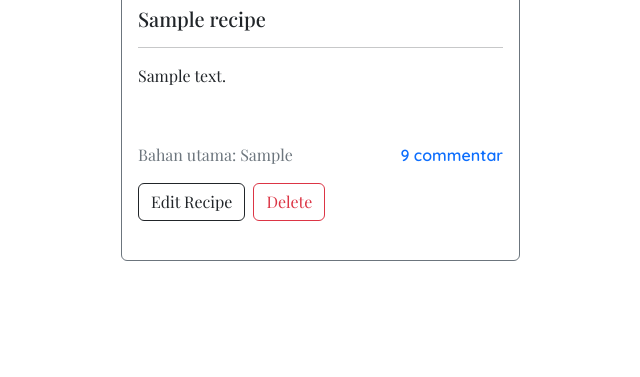
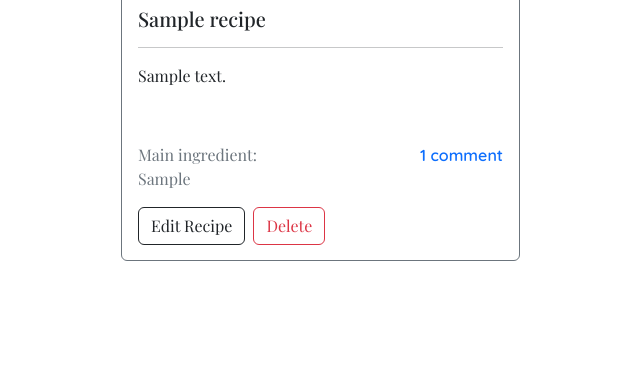
Before and after one commit to nikita74939/FinalProject, a PHP site: page /profil.php in a window 1280 px wide. Shown: the part 868-1245 px from the top of the page, without its empty margins (141-781 px from the left). Run offline with PHP 8.4, Linux system fonts and the light colour scheme; the visitor is signed in with stand-in values (Sample User, id 1); tables that the repository leaves empty or names only in its code hold one stand-in row (values such as "Sample post"); grey boxes marked "Sample" are stand-in pictures; some libraries are stand-ins or nearby versions; some web fonts are replaced.

Commit message:
kayaknya udah fix deh

```diff
--- a/profil.php
+++ b/profil.php
@@ -148,7 +148,33 @@ if ($query) {
                         <?php
                         $query = mysqli_query($conn, "select * from recipes where user_id ='$id'");
 
-                        while ($data = mysqli_fetch_array($query)) { ?>
+                        while ($data = mysqli_fetch_array($query)) {
+                            $recipe_id = $data['recipe_id'];
+                            $count = 0;
+                            $rate = 0;
+
+                            $query_rate = "SELECT * FROM ratings WHERE recipe_id = '$recipe_id';";
+                            $sql_rate = mysqli_query($conn, $query_rate);
+                            while ($result4 = mysqli_fetch_assoc($sql_rate)) {
+                                $rating = $result4['rating'];
+                                $rate += $rating;
+                                $count++;
+                            }
+
+                            $jumlah = 0;
+
+                            $query_coms = "SELECT * FROM comments WHERE recipe_id = '$recipe_id';";
+                            $sql_coms = mysqli_query($conn, $query_coms);
+                            while ($result4 = mysqli_fetch_assoc($sql_coms)) {
+                                $jumlah++;
+                            }
+                            if ($count > 0) {
+                                $ratings = $rate / $count;
+                                $ratings = number_format($rating, 1);
+
+                            }
+
+                        ?>
                             <div class="col-md-6 col-sm-12">
                                 <div class="card border-secondary m-2 my-3 card-post" id="<?php echo $data['recipe_id']; ?>" style="height: 560px">
                                     <div class="card-header">
@@ -158,7 +184,13 @@ if ($query) {
                                                     <?php echo $data['category'] ?>
                                                 </div>
                                                 <div class="col-6 text-end">
-                                                    bintang 4,5
+                                                <?php
+                                                        if ($count > 0) {
+                                                            echo "<i class='fa-solid fa-star'></i> " . $ratings;
+                                                        } else {
+                                                            echo "not yet rated";
+                                                        }
+                                                        ?>
                                                 </div>
                                             </div>
                                         </div>
@@ -174,14 +206,19 @@ if ($query) {
                                         <div class="container p-0 pt-3">
                                             <div class="row">
                                                 <div class="col-6">
-                                                    <p class="text-secondary">Bahan utama:
+                                                    <p class="text-secondary">Main ingredient:
                                                         <?php echo $data['main_ingredient'] ?>
                                                     </p>
                                                 </div>
                                                 <div class="col-6 text-end">
-                                                    <a href="fullrecipe.php#commentar"
-                                                    style="font-family: 'Quicksand'; font-weight:600; text-decoration: none">9
-                                                    commentar</a>
+                                                    <a href="fullrecipe.php?lihat=<?php echo $recipe_id; ?>#commentar"
+                                                    style="font-family: 'Quicksand'; font-weight:600; text-decoration: none">
+                                                    <?php if ($jumlah > 1) {
+                                                            echo $jumlah . " comments";
+                                                        } else {
+                                                            echo $jumlah . " comment";
+                                                        } ?>
+                                                    </a>
                                                 </div>
                                             </div>
                                             <div class="d-flex flex-row">
@@ -231,7 +268,7 @@ if ($query) {
                             ?>
                             <div class="col-12">
                                 <!-- card -->
-                                <div id="...." class="card border-secondary mx-2 mt-3 mb-1 card-post" style="height: 320px">
+                                <div id="<?php echo $recipe_id ?>" class="card border-secondary mx-2 mt-3 mb-1 card-post" style="height: 320px">
                                     <div class="container">
                                         <div class="row">
                                             <div class="col-5 pt-4">
@@ -279,7 +316,7 @@ if ($query) {
                                                         }
                                                         ?>
                                                     </p>
-                                                    <a href="fullrecipe.php#commentar"
+                                                    <a href="fullrecipe.php?lihat=<?php echo $recipe_id; ?>#commentar"
                                                         style="font-family: 'Quicksand'; font-weight:600; text-decoration: none">
                                                         <?php if ($jumlah > 1) {
                                                             echo $jumlah . " comments";
```
